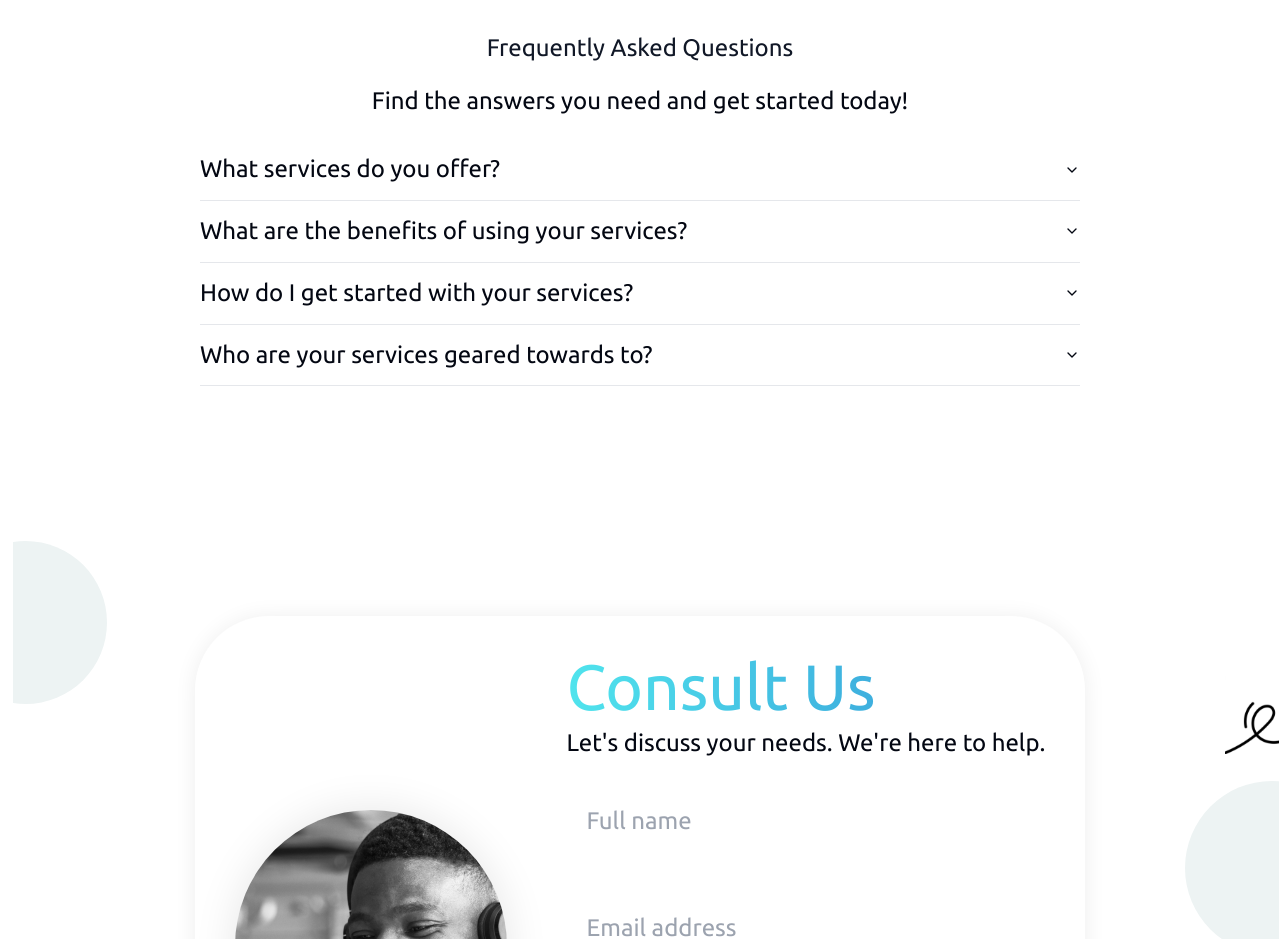
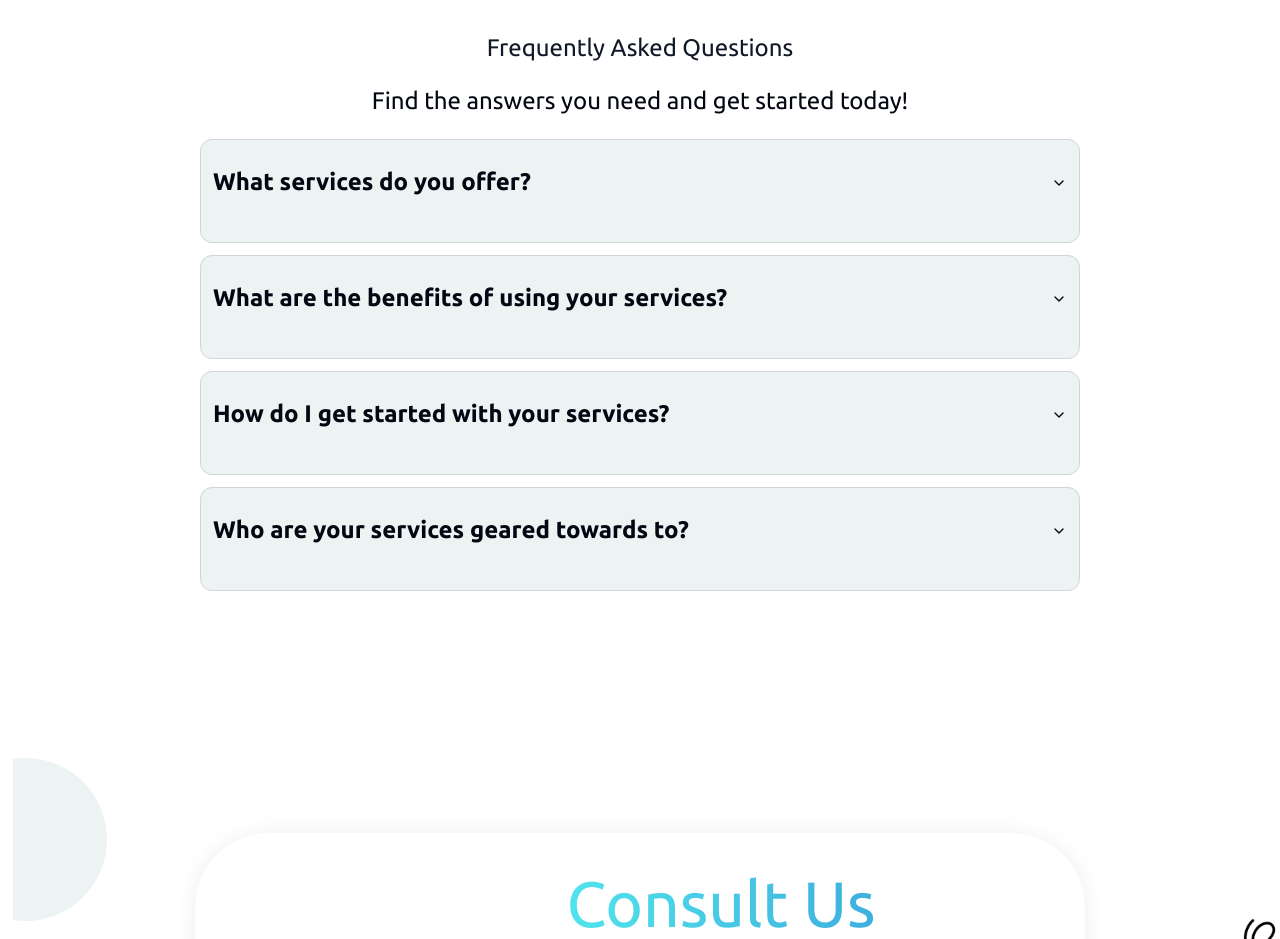
Before and after one commit to el-naza/a-z-website, a Next.js app: page / in a window 1280 px wide. Shown: the part 3580-4519 px from the top of the page. Built offline with nearby package versions, Linux system fonts and the light colour scheme; a web font is replaced by a local one.

Commit message:
Drop down contents fonts added

```diff
--- a/src/app/components/index.tsx
+++ b/src/app/components/index.tsx
@@ -130,22 +130,22 @@ export function Faqs() {
         Find the answers you need and get started today!
       </h5>
       <div className="w-full flex flex-col gap-[12px] px-[7.5px]">
-        <Accordion  type="single" collapsible className="w-full">
-          <AccordionItem value={"item 1"}>
-            <AccordionTrigger>What services do you offer?</AccordionTrigger>
-            <AccordionContent>Some answer to the question asked above</AccordionContent>
+        <Accordion type="single" collapsible className="w-full">
+          <AccordionItem value={"item 1"} className="border border-gray-300 bg-[#EDF3F3] w-[880px] h-[104px] rounded-[12px] p-[12px] mb-[12px]">
+            <AccordionTrigger className="text-[24px] font-[700] line-height-[28.8px]">What services do you offer?</AccordionTrigger>
+            <AccordionContent className="text-[16] text-[#413E3E] font-[400]">Some answer to the question asked above</AccordionContent>
           </AccordionItem>
-          <AccordionItem value={"item 2"}>
-            <AccordionTrigger>What are the benefits of using your services?</AccordionTrigger>
-            <AccordionContent>Some answer to the question asked above</AccordionContent>
+          <AccordionItem value={"item 2"} className="border border-gray-300 bg-[#EDF3F3] w-[880px] h-[104px] rounded-[12px] p-[12px] mb-[12px]">
+            <AccordionTrigger className="text-[24px] font-[700] line-height-[28.8px]">What are the benefits of using your services?</AccordionTrigger>
+            <AccordionContent className="text-[16] text-[#413E3E] font-[400]">Some answer to the question asked above</AccordionContent>
           </AccordionItem>
-          <AccordionItem value={"item 3"}>
-            <AccordionTrigger>How do I get started with your services?</AccordionTrigger>
-            <AccordionContent>Some answer to the question asked above</AccordionContent>
+          <AccordionItem value={"item 3"} className="border border-gray-300 bg-[#EDF3F3] w-[880px] h-[104px] rounded-[12px] p-[12px]  mb-[12px]">
+            <AccordionTrigger className="text-[24px] font-[700] line-height-[28.8px]">How do I get started with your services?</AccordionTrigger>
+            <AccordionContent className="text-[16] text-[#413E3E] font-[400]">Some answer to the question asked above</AccordionContent>
           </AccordionItem>
-          <AccordionItem value={"item 4"}>
-            <AccordionTrigger>Who are your services geared towards to?</AccordionTrigger>
-            <AccordionContent>Some answer to the question asked above</AccordionContent>
+          <AccordionItem value={"item 4"} className="border border-gray-300 bg-[#EDF3F3] w-[880px] h-[104px] rounded-[12px] p-[12px]  mb-[12px]">
+          <AccordionTrigger className="text-[24px] font-[700] line-height-[28.8px]">Who are your services geared towards to?</AccordionTrigger>
+            <AccordionContent className="text-[16] text-[#413E3E] font-[400]">Some answer to the question asked above</AccordionContent>
           </AccordionItem>
         </Accordion>
       </div>
```
